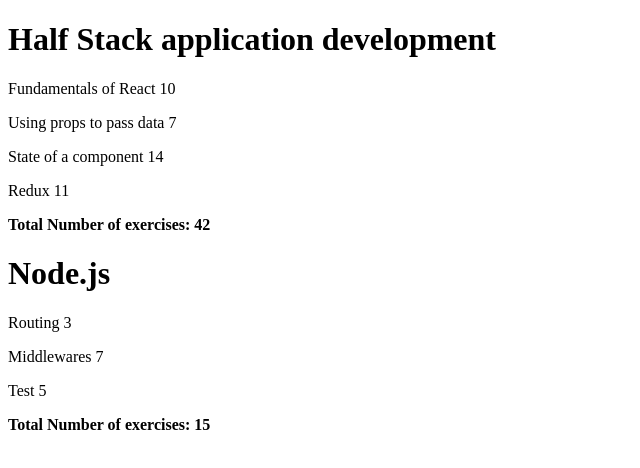
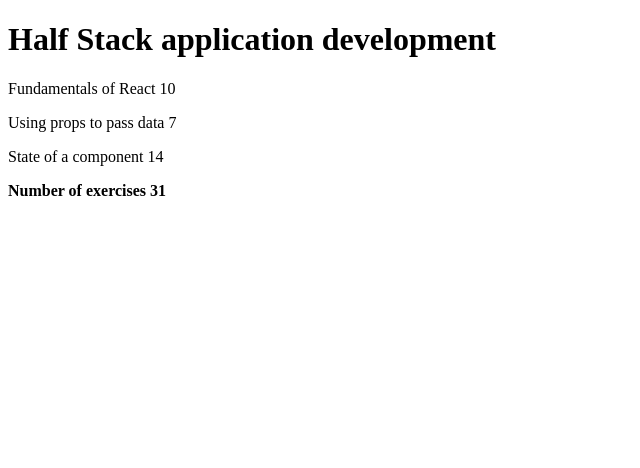
Before and after one commit to genarossi19/react-desarrollo-web, a React (Vite) app in the folder part1/courseinfo/: page / in a window 1280 px wide. Shown: the top 468 px of the page, without its empty margins (0-640 px from the left). Built offline with nearby package versions, Linux system fonts and the light colour scheme.

Commit message:
definiendo diferencia entre part1 y part2 (recuperando courseinfo de part1)

```diff
--- a/part1/courseinfo/src/App.jsx
+++ b/part1/courseinfo/src/App.jsx
@@ -1,60 +1,30 @@
-import Course from "./components/Course";
+import Content from "./components/Content.jsx";
+import Header from "./components/Header.jsx";
+import Total from "./components/Total.jsx";
 const App = () => {
-  const courses = [
-    {
+  const course = {
     name: "Half Stack application development",
-      id: 1,
     parts: [
       {
         name: "Fundamentals of React",
         exercises: 10,
-          id: 1,
       },
       {
         name: "Using props to pass data",
         exercises: 7,
-          id: 2,
       },
       {
         name: "State of a component",
         exercises: 14,
-          id: 3,
-        },
-        {
-          name: "Redux",
-          exercises: 11,
-          id: 4,
       },
     ],
-    },
-    {
-      name: "Node.js",
-      id: 2,
-      parts: [
-        {
-          name: "Routing",
-          exercises: 3,
-          id: 1,
-        },
-        {
-          name: "Middlewares",
-          exercises: 7,
-          id: 2,
-        },
-        {
-          name: "Test",
-          exercises: 5,
-          id: 3,
-        },
-      ],
-    },
-  ];
+  };
 
   return (
     <div>
-      {courses.map((course) => (
-        <Course key={course.id} course={course} />
-      ))}
+      <Header course={course.name} />
+      <Content parts={course.parts} />
+      <Total parts={course.parts} />
     </div>
   );
 };
--- a/part1/courseinfo/src/components/Content.jsx
+++ b/part1/courseinfo/src/components/Content.jsx
@@ -3,9 +3,9 @@
 const Content = ({ parts }) => {
   return (
     <div>
-      {parts.map((part) => (
-        <Part key={part.id} name={part.name} exercises={part.exercises} />
-      ))}
+      <Part part={parts[0]} />
+      <Part part={parts[1]} />
+      <Part part={parts[2]} />
     </div>
   );
 };
--- a/part1/courseinfo/src/components/Course.jsx
+++ /dev/null
@@ -1,15 +0,0 @@
-import Content from "./Content";
-import Header from "./Header";
-import Total from "./Total";
-
-const Course = ({ course }) => {
-  return (
-    <div>
-      <Header course={course.name} />
-      <Content parts={course.parts} />
-      <Total parts={course.parts} />
-    </div>
-  );
-};
-
-export default Course;
--- a/part1/courseinfo/src/components/Part.jsx
+++ b/part1/courseinfo/src/components/Part.jsx
@@ -1,9 +1,9 @@
 import React from "react";
 
-const Part = ({ name, exercises }) => {
+const Part = ({ part }) => {
   return (
     <p>
-      {name} {exercises}
+      {part.name} {part.exercises}
     </p>
   );
 };
--- a/part1/courseinfo/src/components/Total.jsx
+++ b/part1/courseinfo/src/components/Total.jsx
@@ -1,12 +1,13 @@
 import React from "react";
 
 const Total = ({ parts }) => {
-  //funcion reduce para sumar la cantidad de excersices (int) de parts (parts.excersices)
-  const total = parts.reduce((sum, part) => sum + part.exercises, 0);
-
+  const [part1, part2, part3] = parts;
   return (
     <p>
-      <b>Total Number of exercises: {total}</b>
+      <b>
+        Number of exercises{" "}
+        {part1.exercises + part2.exercises + part3.exercises}
+      </b>
     </p>
   );
 };
```
Lines whose indentation alone changed are shown as unchanged.
